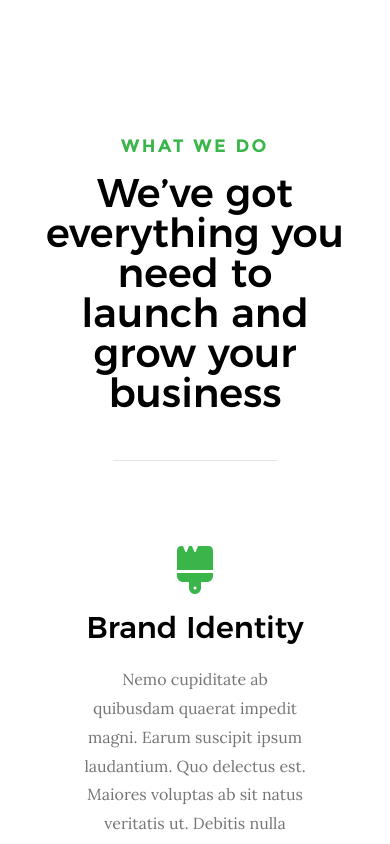
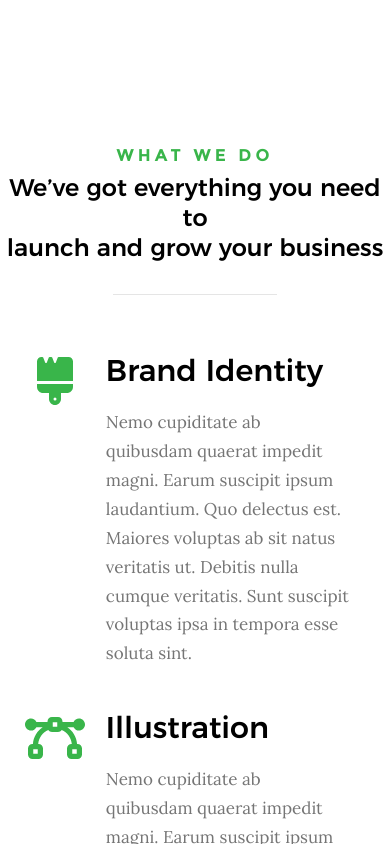
Before and after one commit to GeorgeMitusov/GlintG, a React (Create React App) app: page / in a window 390 px wide. Shown: the part 2660-3504 px from the top of the page. Built offline with nearby package versions, Linux system fonts and the light colour scheme.

Commit message:
job RD done

```diff
--- a/src/styles/Job.scss
+++ b/src/styles/Job.scss
@@ -10,7 +10,7 @@
 
   .job-container {
     width: 70%;
-        height: 115vh;
+    height: 85%;
 
     display: flex;
     flex-direction: column;
@@ -32,7 +32,7 @@
         text-transform: uppercase;
         font: 17px var(--montserrat-bold);
         line-height: 1.333;
-                letter-spacing: .25rem;
+        letter-spacing: 0.25rem;
       }
 
       h1 {
@@ -41,12 +41,11 @@
         margin: 6px 0px 30px;
         line-height: 1.255;
       }
-
     }
 
     .job-top-bottom-line {
       width: 42%;
-            border-bottom: 1px solid #0000001A;
+      border-bottom: 1px solid #0000001a;
     }
 
     .job-items {
@@ -104,73 +103,122 @@
   }
 }
 
-@media screen and ( max-width: 1550px ) {
+@media screen and (max-width: 1700px) {
+  .job {
+    height: 180vh;
+  }
+}
 
+@media screen and (max-width: 1550px) {
   .job {
-        height: 160vh;
-        flex-direction: column;
-        justify-content: flex-start;
+    height: auto;
 
     .job-container {
+      margin: 5rem 0rem;
+
+      .job-items {
         width: 100%;
-            height: 170vh;
+        margin: 2rem 0rem;
+      }
+    }
+  }
+}
+
+@media screen and (max-width: 1440px) {
+  .job {
+    .job-container {
+      .job-items {
+        width: 60%;
+
+        .job-item {
+          width: 100%;
+        }
+      }
+    }
+  }
+}
+
+@media screen and (max-width: 1050px) {
+  .job {
+    .job-container {
+      width: 80%;
 
       .job-top {
-                margin-top: 110px;
-
-                h3 {
-                    font-size: 18px;
-                    letter-spacing: .15rem;
+        h1 {
+          font-size: 3rem;
+        }
       }
 
+      .job-items {
+        width: 65%;
+
+        .job-item {
+          margin-bottom: 2rem;
+        }
+      }
+    }
+  }
+}
+
+@media screen and (max-width: 768px) {
+  .job {
+    .job-container {
+      width: 90%;
+
+      .job-top {
         h1 {
-                    font-size: 3.2rem;
-                    margin: 6px 0px 45px;
+          font-size: 2.5rem;
+        }
+      }
+
+      .job-items {
+        width: 75%;
+
+        .job-item {
+          height: 18rem;
+        }
+      }
+    }
+  }
+}
+
+@media screen and (max-width: 550px) {
+  .job {
+    .job-container {
+      width: 100%;
+
+      .job-top {
+        h1 {
+          font-size: 1.9rem;
         }
       }
 
       .job-items {
         width: 85%;
-
+      }
     }
   }
 }
 
-}
-
-@media screen and ( max-width: 1050px ) {
-
+@media screen and (max-width: 425px) {
   .job {
-        height: 170vh;
-
     .job-container {
-            height: 190vh;
-
       .job-top {
-                margin-top: 140px;
-
         h1 {
-                    font-size: 2.7rem;
+          font-size: 1.5rem;
         }
       }
 
       .job-items {
-                width: 100%;
+        width: 95%;
+        padding: 0;
 
         .job-item {
-                    width: 49%;
-                    height: 250px;
-                    margin-bottom: 20px;
+          height: 20rem;
+          justify-content: space-between;
 
           .job-item-text-section {
-
-                        h1 {
-                            font-size: 30px;
-                        }
-
-                        h6 {
-                            font-size: 16px;
-                            line-height: 1.8;
+            width: 80%;
           }
         }
       }
@@ -178,50 +226,40 @@
   }
 }
 
-}
-
-@media screen and ( max-width: 700px ) {
+@media screen and (max-width: 375px) {
   .job {
-        height: auto;
-
     .job-container {
-            height: auto;
-
       .job-top {
-                width: 85%;
-                margin-top: 150px;
-
-                h3 {
-                    margin-bottom: 10px;
-                }
-
         h1 {
-                    text-align: center;
-                    font-size: 2.5rem;
-                    line-height: 1;
+          font-size: 1.3rem;
         }
       }
 
       .job-items {
-                height: auto;
-                margin: 50px 0px;
+        .job-item {
+          .job-item-text-section {
+            h1 {
+              font-size: 1.7rem;
+            }
 
-                .job-item {
-                    width: 85%;
-                    height: auto;
-                    flex-direction: column;
-                    justify-content: center;
-                    align-items: center;
-
-                    .job-item-text-section {
-                        display: flex;
-                        flex-direction: column;
-                        justify-content: center;
-                        align-items: center;
-                        text-align: center;
+            h6 {
+              font-size: 1rem;
             }
           }
         }
       }
     }
   }
+}
+
+@media screen and (max-width: 320px) {
+  .job {
+    .job-container {
+      .job-items {
+        .job-item {
+          height: 25rem;
+        }
+      }
+    }
+  }
+}
```
Lines whose indentation alone changed are shown as unchanged.
